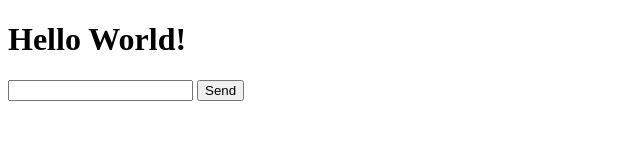
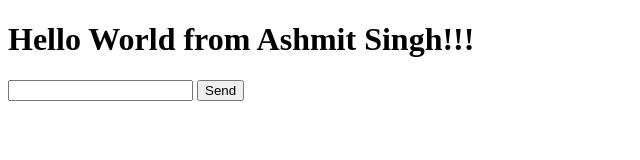
Before and after one commit to neoashu/rest-websocket-server, a website: page index.html in a window 1280 px wide. Shown: the whole page, without its empty margins (0-640 px from the left). Drawn offline with nearby package versions, Linux system fonts and the light colour scheme; no server answers.

Commit message:
Update index.html
Added name

```diff
--- a/index.html
+++ b/index.html
@@ -4,7 +4,7 @@
 
     </head>
     <body>
-        <h1>Hello World!</h1>
+        <h1>Hello World from Ashmit Singh!!!</h1>
         <div id="future"></div>
         <form id="form" id="chat_form">
             <input id="chat_input" type="text">
```
